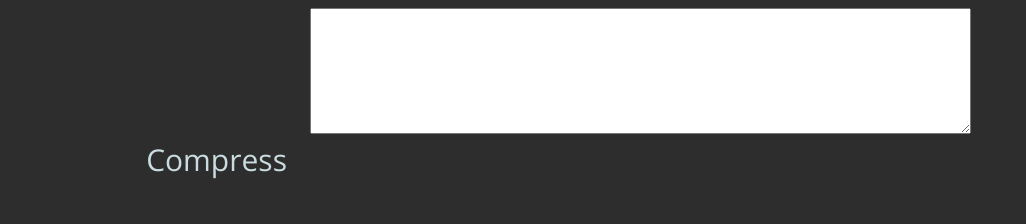
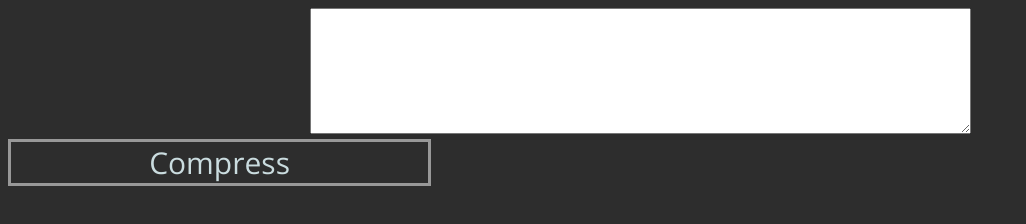
Before and after one commit to nph278/slashes-compressor, a plain HTML site: page index.html in a window 1280 px wide. Shown: the whole page, without its empty margins (0-1026 px from the left). Drawn offline with nearby package versions, Linux system fonts and the light colour scheme.

Commit message:
Fix compress button

```diff
--- a/main.css
+++ b/main.css
@@ -8,6 +8,12 @@ body {
 
 #compress {
     font-size: 30px;
-    border: rgb(152, 152, 152);
+    border-style: solid;
+    border-color: rgb(152, 152, 152);
     width: 33%;
+    height: 5%;
 }
+
+#compressbtn {
+    cursor: pointer;
+}
```
